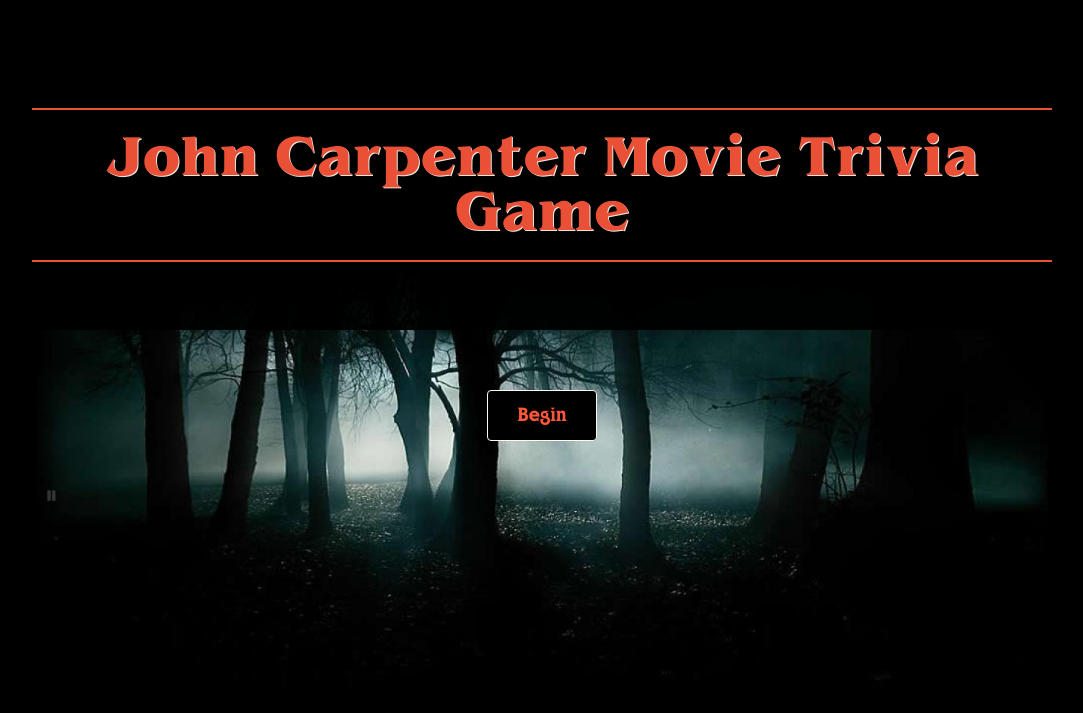
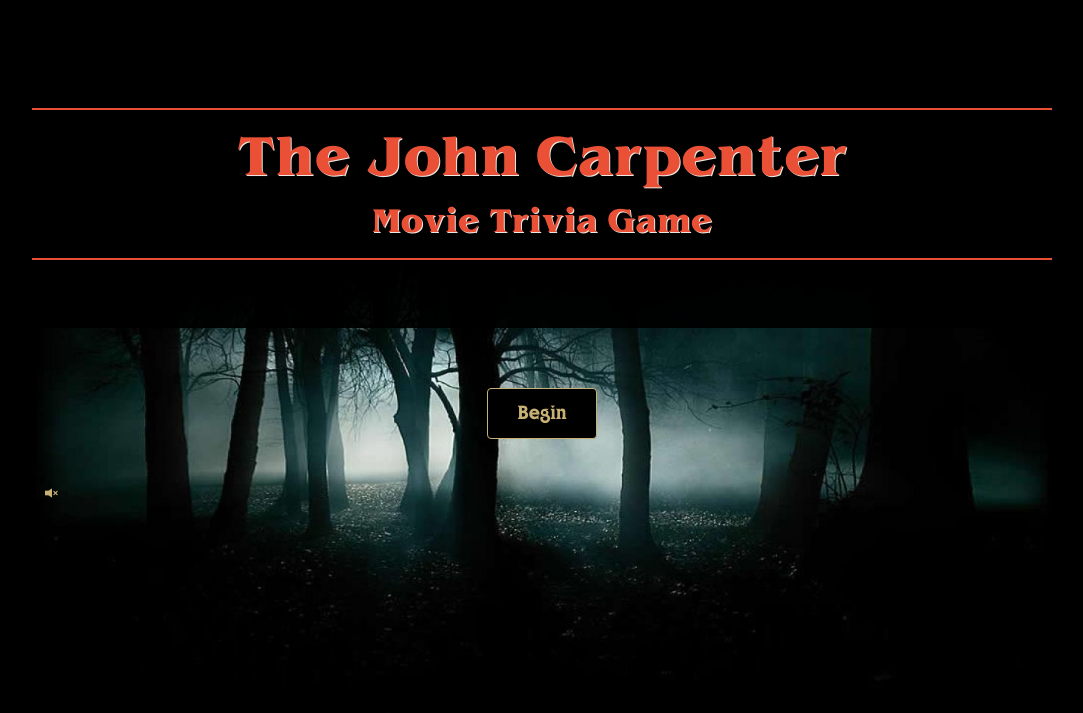
Before and after one commit to shaanobney/TriviaGame, a PHP site: page / in a window 1280 px wide. Shown: the top 713 px of the page, without its empty margins (98-1181 px from the left). Run offline with PHP 8.4, Linux system fonts and the light colour scheme; some web fonts are replaced.

Commit message:
fixed audio

```diff
--- a/assets/css/style.css
+++ b/assets/css/style.css
@@ -29,8 +29,8 @@ button {
   border-radius: 4px;
   -khtml-border-radius: 4px;
   background: black;
-  color: #fb573b;
-  border: solid 1px #fdf9f3;
+  color: #c7b175;
+  border: solid 1px #c7b175;
   text-decoration: none;
   cursor: pointer;
   font-family: deadzone;
@@ -46,7 +46,7 @@ button:hover {
   -moz-transition: all 0.3s ease-in-out;
   transition: all 0.3s ease-in-out;
   background: #fb573b;
-  border: solid 1px #fff;
+  border: solid 1px black;
   color: black;
 }
 
@@ -83,6 +83,7 @@ img {
   cursor:pointer;
   overflow: hidden;
   outline:none;
+  color: #c7b175;
 }
 
 #startButton {
@@ -94,7 +95,7 @@ img {
     text-align: center;
     font-family: 'Prompt', cursive !important;
     font-size: 30px;
-    color: white;
+    color: #fdf9f3;
     text-shadow: 0px 0px;
 }
 
@@ -103,7 +104,7 @@ img {
     font-family: 'Codystar', cursive;
     font-size: 30px;
     text-shadow: 0px 0px;
-    color: white;
+    color: #fdf9f3;
 }
 
 #title {
@@ -151,6 +152,14 @@ img {
     font-size: 50px;
 }
 
+.outtaTime {
+  color: #fb573b;
+  font-family: kingfont;
+  text-shadow: 1px 1px #fdf9f3;
+  font-size: 65px;
+
+}
+
 .player{
   margin: 50px 0;
 }
@@ -170,11 +179,11 @@ img {
     font-size: 20px;
     margin: 50px auto;
     font-family: deadzone;
-    color: #fb573b;
+    color: ;
 }
 
 .wrongAns {
-    color: #fb573b;
+    color: #c7b175;
     font-family: kingfont;
     text-shadow: 1px 1px #fdf9f3;
     font-size: 65px;
--- a/assets/javascript/app.js
+++ b/assets/javascript/app.js
@@ -99,6 +99,7 @@ function showQuestion(questionId) {
  		$('#jumbotron').css("margin-top", "0px");
  		$('#timer').html(+counter);
  		$('#title').empty();
+    $('#title2').empty();
  		$('#announce').empty();
  		$('#1').remove();
     $('#2').remove();
@@ -157,7 +158,7 @@ function wrongAnswer(questionId, question) {
 
 function outofTime(questionId, question) {
 	$('#announce').html(
-	"<div class='correctAns'>" + "Outta Time!" + "</div>")
+	"<div class='outtaTime'>" + "No Time Remains!" + "</div>")
 	$('#mainEvent').html("<div class='question'>" + "The correct answer is &nbsp;"+question.choices[question.answer] + "</div>" + "<img src='" + question.wrongImage + "'>")
     setTimeout(function() {
     	showQuestion(questionId + 1);
--- a/index.html
+++ b/index.html
@@ -20,7 +20,8 @@
     <br class="fatty"></br>
     <div class="jumbotron">
       <hr id="1">
-      <h1 id="title" class="text-center">John Carpenter Movie Trivia Game</h1>
+      <h1 id="title" class="text-center">The John Carpenter</h1>
+      <h2 id="title2" class="text-center">Movie Trivia Game</h2>
       <hr id="2">
       <div id="time"></div>
       <div id="timer"></div>
@@ -30,7 +31,7 @@
       <button type="button" id="startButton">Begin</button>
     </div>
     <button id="pause" type="button" class="btn btn-default">
-          <span class="glyphicon glyphicon-pause"></span>
+          <span class="glyphicon glyphicon-volume-off"></span>
     </button>
   </div>
 
```
Also changed, not shown: 1 other file.
